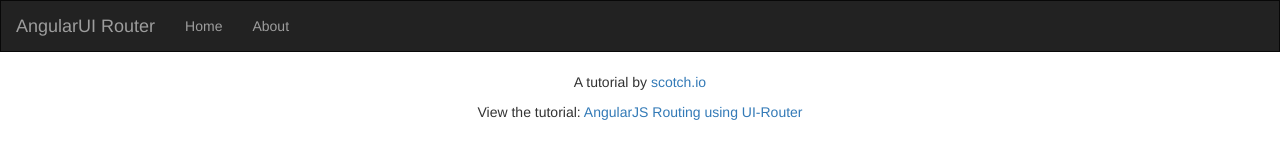
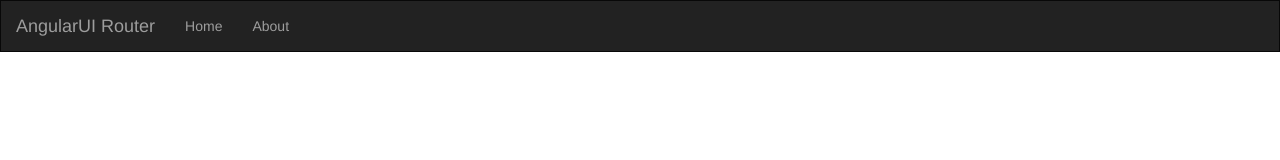
Before and after one commit to stphn/SPA-angularJS, a website: page builds/development/index.html in a window 1280 px wide. Drawn offline with nearby package versions, Linux system fonts and the light colour scheme; some packages are replaced by stand-ins of ours; no server answers.

Commit message:
cleaned up some markup

```diff
--- a/builds/development/index.html
+++ b/builds/development/index.html
@@ -33,10 +33,7 @@
     <div ui-view></div>
 </div>
 
-<div class="text-center">
-    <p>A tutorial by <a href="http://scotch.io" target="_blank">scotch.io</a></p>
-    <p>View the tutorial: <a href="http://scotch.io/tutorials/javascript/angular-routing-using-ui-router" target="_blank">AngularJS Routing using UI-Router</a></p>
-</div>
+
 
 <script src="http://code.angularjs.org/1.2.13/angular.js"></script>
     <script src="//cdnjs.cloudflare.com/ajax/libs/angular-ui-router/0.2.8/angular-ui-router.min.js"></script>
```
